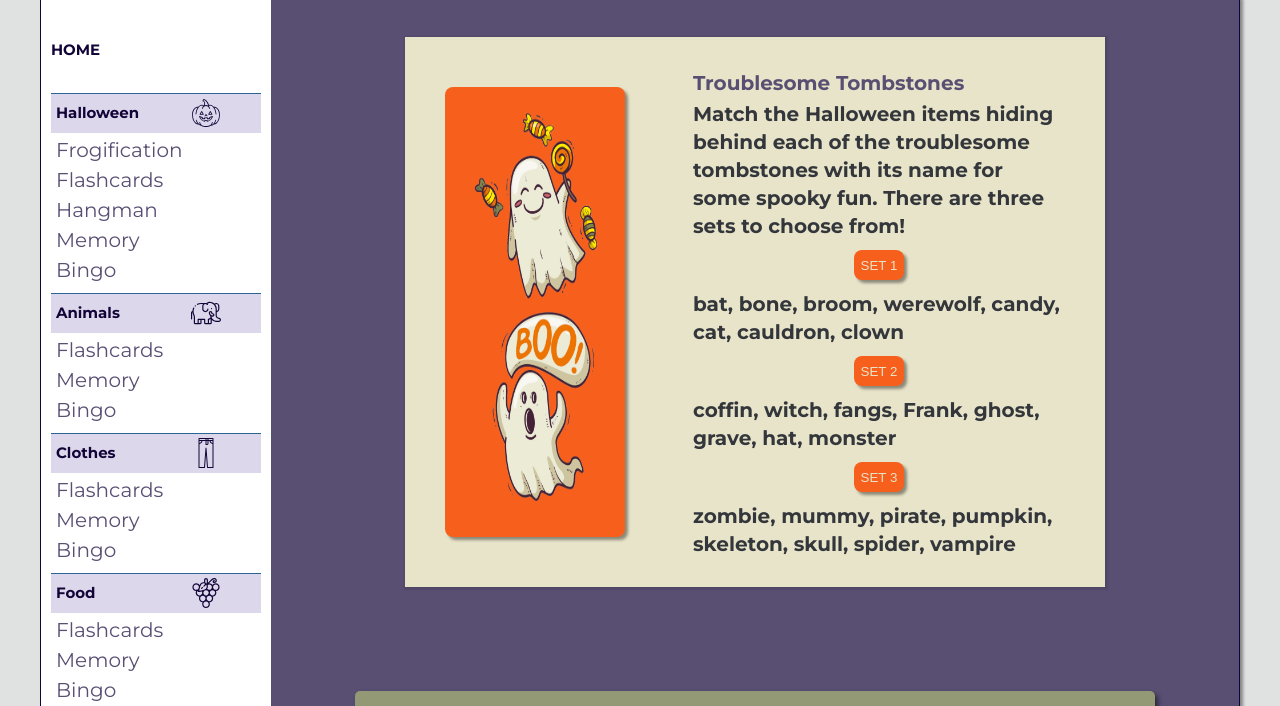
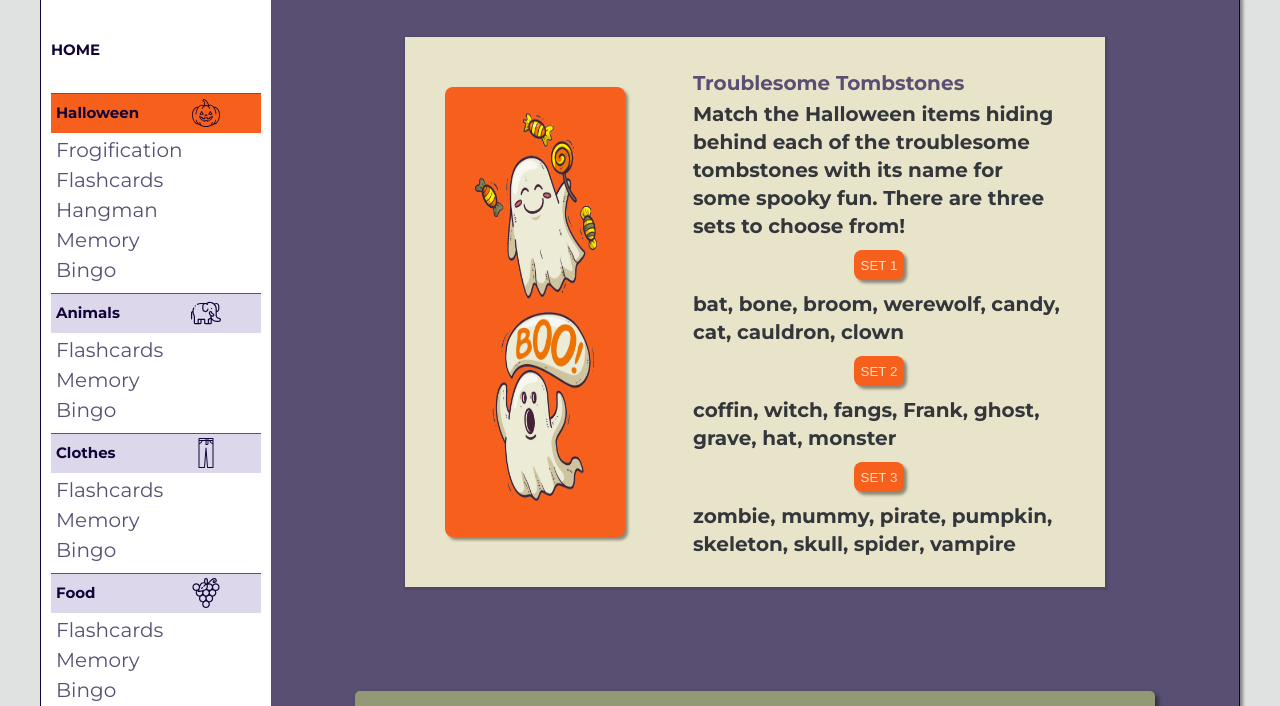
Before and after one commit to Dugsteer/Matching-halloween1, a plain HTML site: page index.html in a window 1280 px wide. Shown: the part 74-780 px from the top of the page. Drawn offline with Linux system fonts and the light colour scheme.

Commit message:
With About

```diff
--- a/css/styles.css
+++ b/css/styles.css
@@ -390,7 +390,7 @@ p {
   display: block; }
 
 .sidebar__subtitle:first-of-type {
-  background: F75F1C; }
+  background: #F75F1C; }
 
 .icon {
   margin-right: 3rem; }
--- a/sass/components/_sidebar.scss
+++ b/sass/components/_sidebar.scss
@@ -145,7 +145,7 @@
 }
 
 .sidebar__subtitle:first-of-type {
-  background: F75F1C;
+  background: #F75F1C;
 }
 
 .icon {
```
